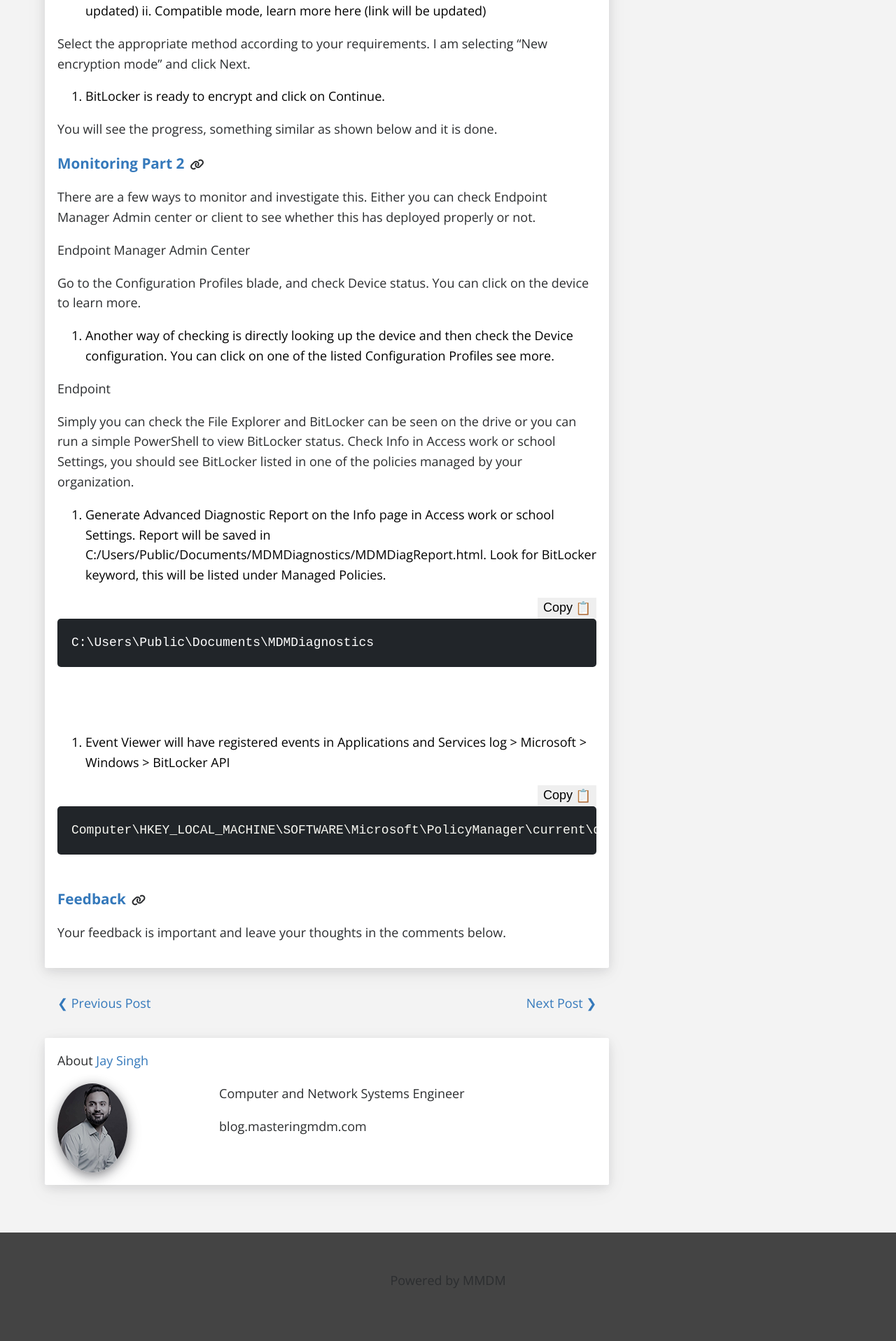
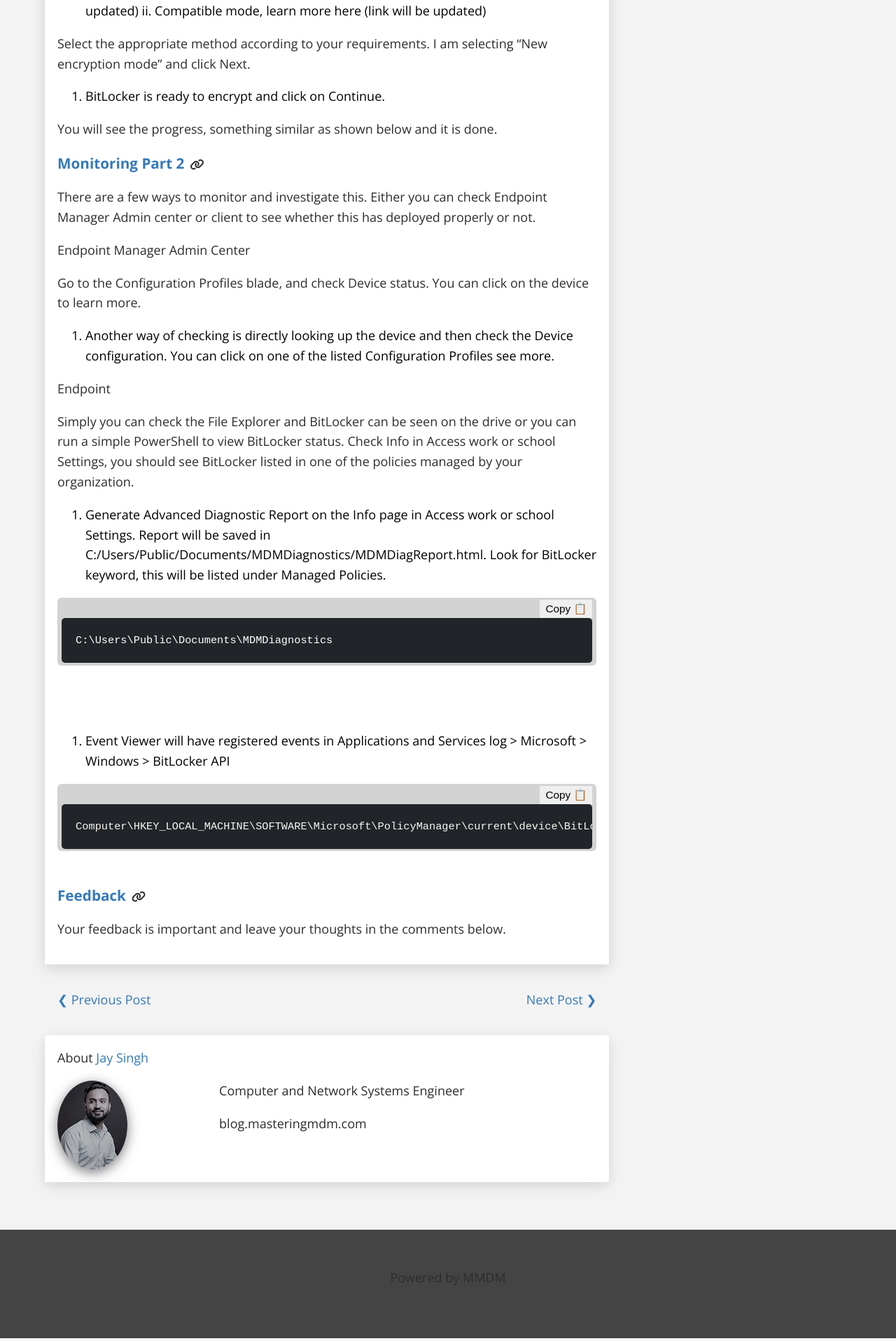
Before and after one commit to jays1ngh/jays1ngh.github.io, a Jekyll site: the page built from _posts/2021-06-05-Enable-BitLocker-with-non-compatible-TPM.md, in a window 1280 px wide. Shown: the part 2884-4800 px from the top of the page at 70% size. Built offline with Jekyll 4.4.1, drawn with Linux system fonts in a browser that asks for light colours; nearby versions of some CDN libraries.

Commit message:
added class highlighter-rouge

```diff
--- a/_sass/main.scss
+++ b/_sass/main.scss
@@ -836,6 +836,13 @@
 }
 
 // pre & code
+.highlighter-rouge {
+  padding: .2em .4em;
+  margin: 0;
+  font-size: 85%;
+  background-color: lightgray;
+  border-radius: 6px;
+}
 
 .highlight pre {
   display: block;
```
